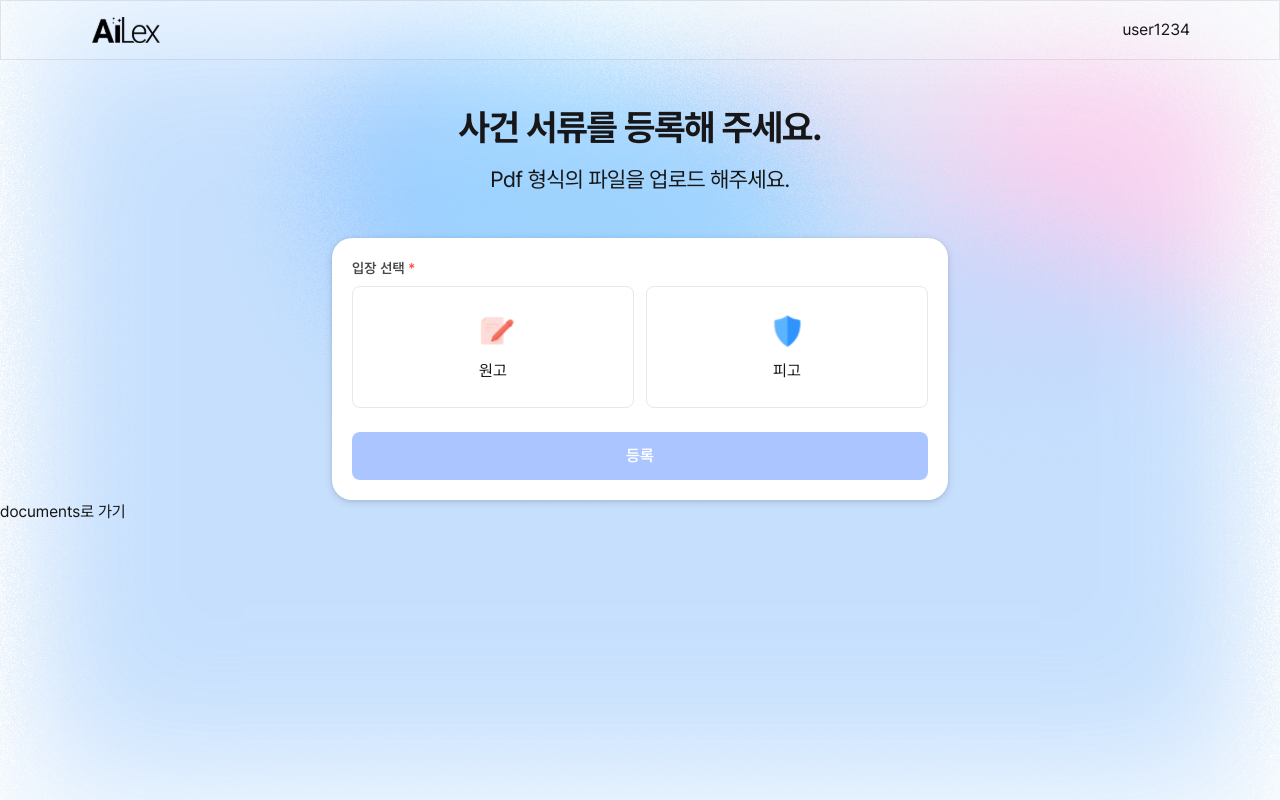
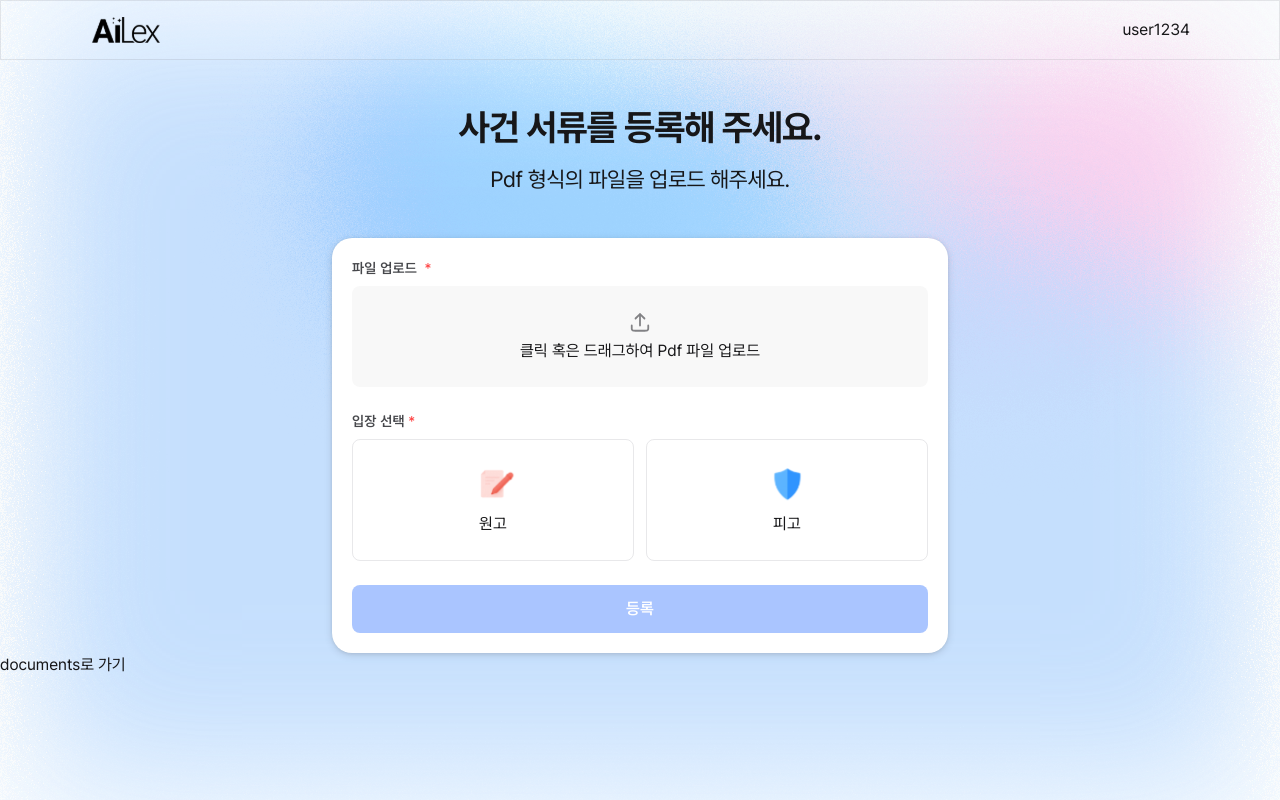
Before and after one commit to gustn99/ai-lex-web, a React (Vite) app: page / in a window 1280 px wide. Built offline with nearby package versions, Linux system fonts and the light colour scheme.

Commit message:
feat: file uploader 추가

```diff
--- a/src/components/Home/FileUploaderContent.tsx
+++ b/src/components/Home/FileUploaderContent.tsx
@@ -3,6 +3,7 @@ import { useState } from 'react';
 import clsx from 'clsx';
 
 import { Button } from '../common/Button';
+import { FileUploader } from '../common/Input';
 
 import PartySelector from './PartySelector';
 
@@ -13,11 +14,13 @@ interface FileUploaderContentProps {
 type Party = 'plaintiff' | 'defendant';
 
 export default function FileUploaderContent({ isModal = false }: FileUploaderContentProps) {
+	const [files, setFiles] = useState<File[]>([]);
 	const [selectedParty, setSelectedParty] = useState<Party | null>(null);
 	const isSubmitDisabled = !selectedParty;
 
 	return (
 		<div className={clsx('w-154 gap-6 space-y-6 rounded-[20px] bg-white p-5', !isModal && 'shadow-emphasize')}>
+			<FileUploader files={files} setFiles={setFiles} />
 			<PartySelector selectedParty={selectedParty} setSelectedParty={setSelectedParty} />
 			<Button disabled={isSubmitDisabled} onClick={() => {}} appearance="solid" isFullWidth>
 				등록
--- a/src/components/common/Input/FileUploader.tsx
+++ b/src/components/common/Input/FileUploader.tsx
@@ -12,12 +12,9 @@ import LoadingIcon from '../LoadingIcon';
 
 import FileList from './FileList';
 
-type FileUploadType = 'document' | 'evidence';
-
 interface FileUploaderProps {
 	files: File[];
 	setFiles: React.Dispatch<React.SetStateAction<File[]>>;
-	type: FileUploadType;
 	singleOnly?: boolean;
 }
 
```
